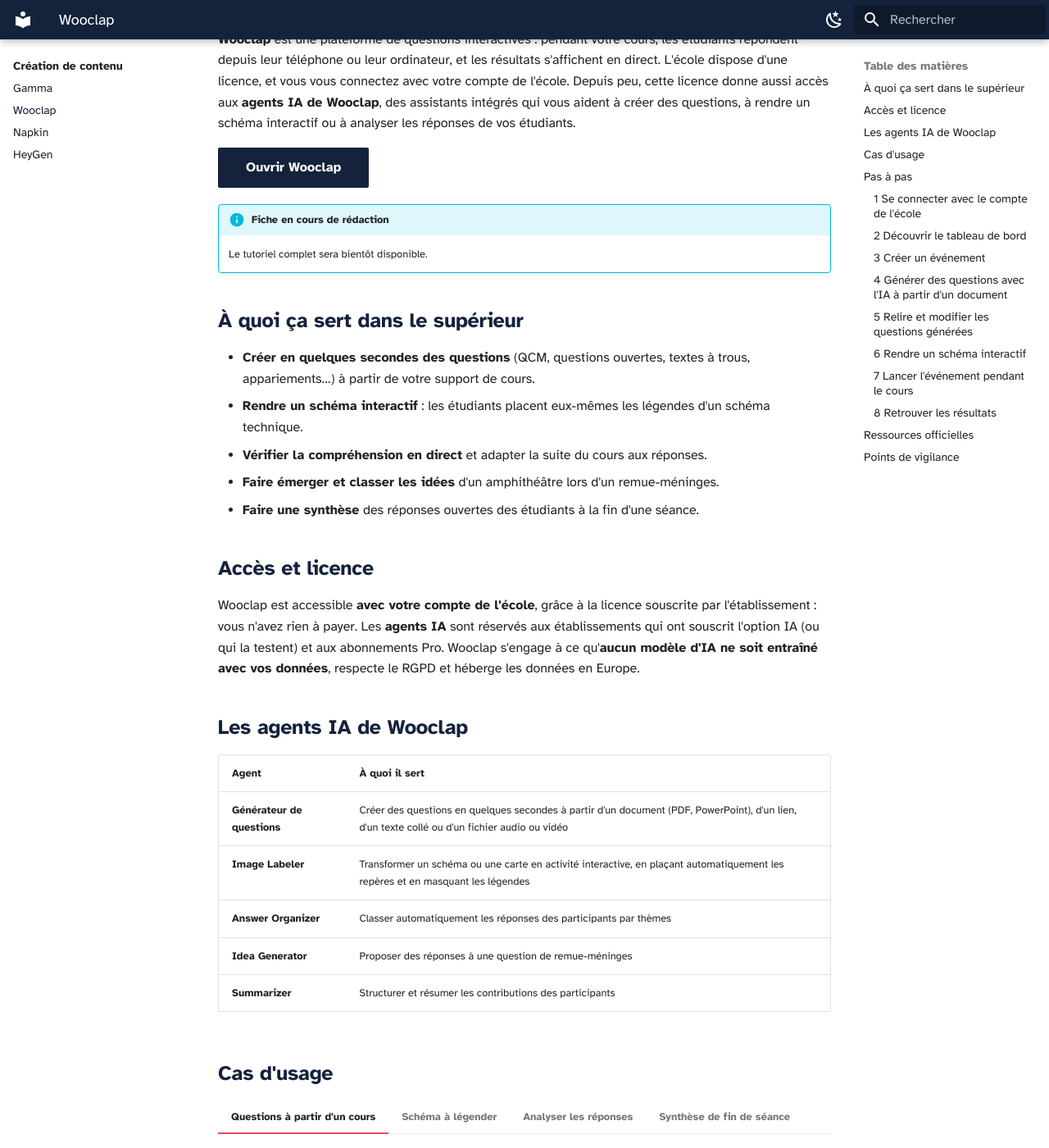
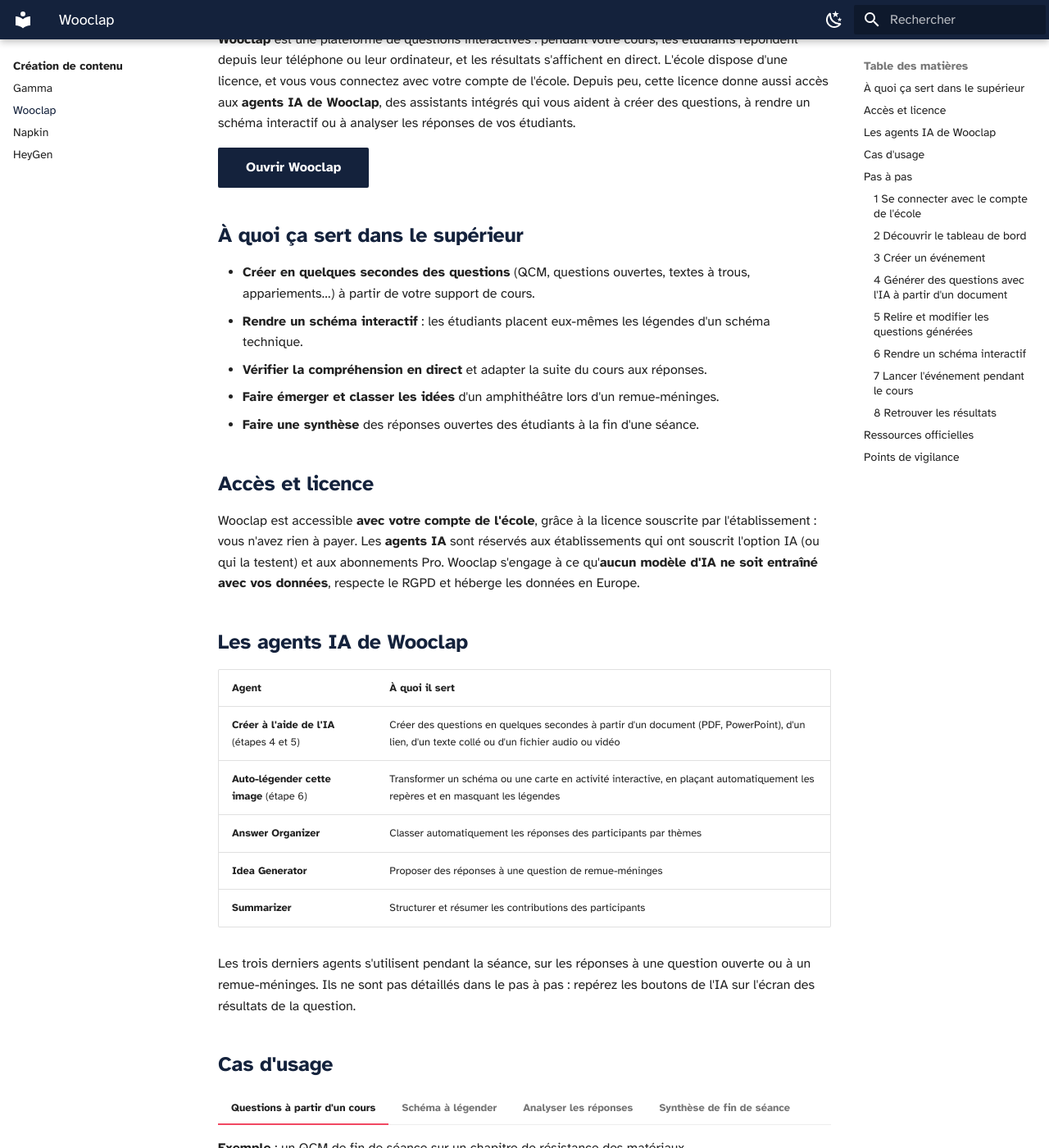
Before and after one commit to Celine-ferrier/Boite-outils-IA, an MkDocs documentation site: the page built from docs/creation/wooclap.md, in a window 1280 px wide and 1400 px high, scrolled down 301 px. Shown: the whole window at 82% size. Built offline with MkDocs 1.6.1 and Material for MkDocs 9.7.7, drawn with Linux system fonts in a browser that asks for light colours.

Commit message:
Wooclap : fiche finalisée (agents IA présentés, intitulés de l'interface, date)
Co-Authored-By: Claude Opus 5.5 <noreply@anthropic.com>
Claude-Session: https://claude.ai/code/session_01ADR9hzhyEw6Dc3N18BUyt5

```diff
--- a/docs/creation/wooclap.md
+++ b/docs/creation/wooclap.md
@@ -2,14 +2,11 @@
 
 <span class="badge badge-ue">Entreprise UE</span> <span class="badge badge-gratuit">Licence de l'école</span>
 
-<p class="maj">Dernière vérification : à compléter</p>
+<p class="maj">Dernière vérification : novembre 2026</p>
 
 **Wooclap** est une plateforme de questions interactives : pendant votre cours, les étudiants répondent depuis leur téléphone ou leur ordinateur, et les résultats s'affichent en direct. L'école dispose d'une licence, et vous vous connectez avec votre compte de l'école. Depuis peu, cette licence donne aussi accès aux **agents IA de Wooclap**, des assistants intégrés qui vous aident à créer des questions, à rendre un schéma interactif ou à analyser les réponses de vos étudiants.
 
 [Ouvrir Wooclap](https://www.wooclap.com){ .md-button .md-button--primary }
-
-!!! info "Fiche en cours de rédaction"
-    Le tutoriel complet sera bientôt disponible.
 
 ## À quoi ça sert dans le supérieur
 
@@ -27,13 +24,13 @@ Wooclap est accessible **avec votre compte de l'école**, grâce à la licence s
 
 | Agent | À quoi il sert |
 |---|---|
-| **Générateur de questions** | Créer des questions en quelques secondes à partir d'un document (PDF, PowerPoint), d'un lien, d'un texte collé ou d'un fichier audio ou vidéo |
-| **Image Labeler** | Transformer un schéma ou une carte en activité interactive, en plaçant automatiquement les repères et en masquant les légendes |
+| **Créer à l'aide de l'IA** (étapes 4 et 5) | Créer des questions en quelques secondes à partir d'un document (PDF, PowerPoint), d'un lien, d'un texte collé ou d'un fichier audio ou vidéo |
+| **Auto-légender cette image** (étape 6) | Transformer un schéma ou une carte en activité interactive, en plaçant automatiquement les repères et en masquant les légendes |
 | **Answer Organizer** | Classer automatiquement les réponses des participants par thèmes |
 | **Idea Generator** | Proposer des réponses à une question de remue-méninges |
 | **Summarizer** | Structurer et résumer les contributions des participants |
 
-<!-- Intitulés français des agents à vérifier sur les captures -->
+Les trois derniers agents s'utilisent pendant la séance, sur les réponses à une question ouverte ou à un remue-méninges. Ils ne sont pas détaillés dans le pas à pas : repérez les boutons de l'IA sur l'écran des résultats de la question.
 
 ## Cas d'usage
 
```
Also changed, not shown: other parts of docs/creation/wooclap.md (+0 -5 lines).
